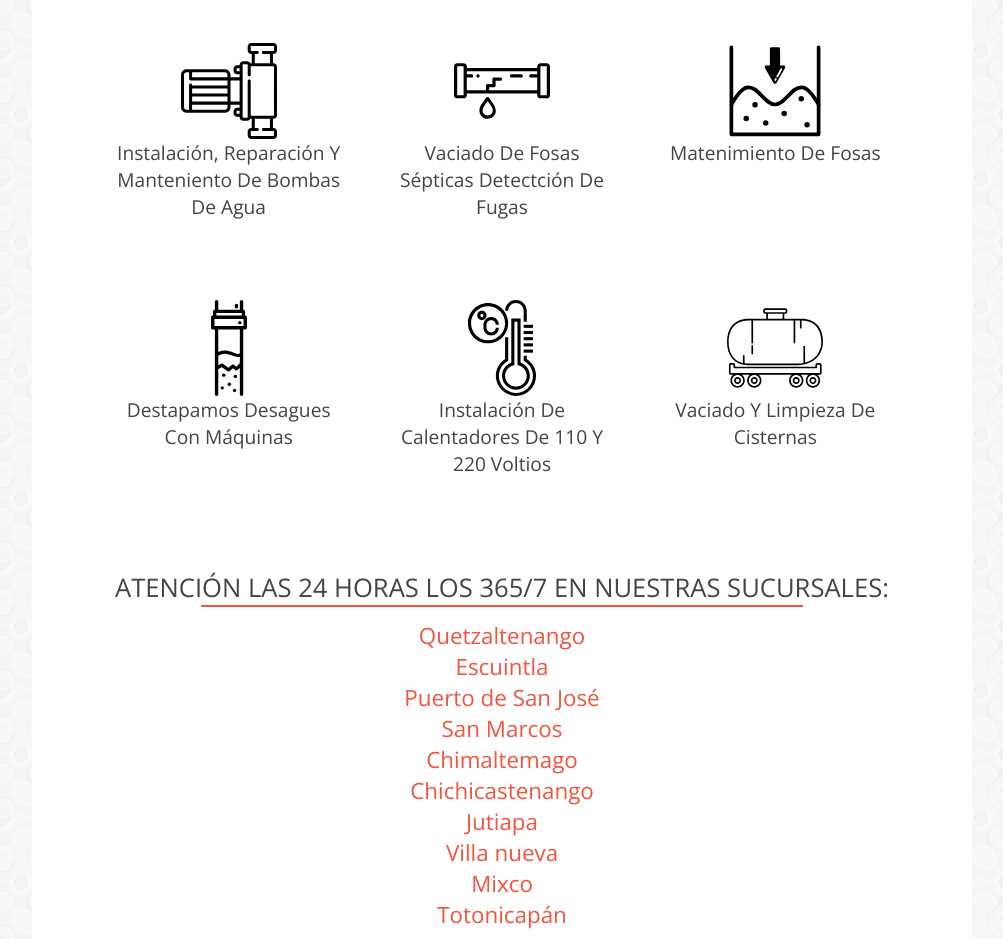
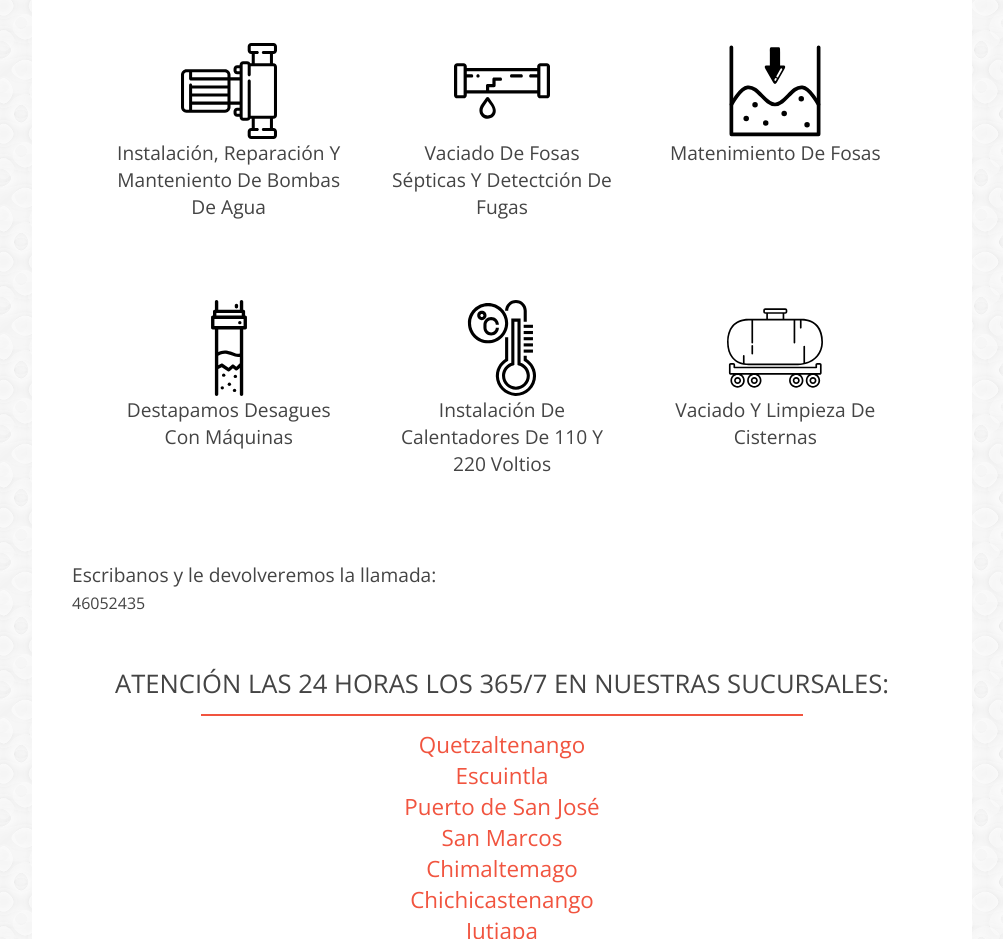
Before and after one commit to AlejandroHTadinoM/plomibombas_ebenezer, a website: page index.html in a window 1280 px wide. Shown: the part 1160-2099 px from the top of the page, without its empty margins (138-1141 px from the left). Drawn offline with nearby package versions, Linux system fonts and the light colour scheme.

Commit message:
Fixed: Service typo

```diff
--- a/css/responsee.css
+++ b/css/responsee.css
@@ -534,7 +534,7 @@ nav {
 .subtitle:after{
   content: '';
   display: block;
-  margin: 0 auto;
+  margin: .5em auto;
   width: 70%;
   height: 2px;
   background-color: #f1543f;
--- a/index.html
+++ b/index.html
@@ -142,7 +142,7 @@
 											<figure class="service-card">
 												<img src="img/cards/card-2.svg" alt="" class="card-icon">
 												<figcaption>
-													<p>vaciado de fosas sépticas detectción de fugas</p>
+													<p>vaciado de fosas sépticas y detectción de fugas</p>
 												</figcaption>
 											</figure>
 										</div>
@@ -191,6 +191,16 @@
 									</div>
 								</div>
 
+							</div>
+
+							<div class="box">
+								<div class="sm-12 md-12 lg-12">
+									<div class="center">
+										<h4>Escribanos y le devolveremos la llamada:</h2>
+										<a href="cel:46052435">46052435</a>
+									</div>
+
+								</div>
 							</div>
 
 							<div class="box">
```
